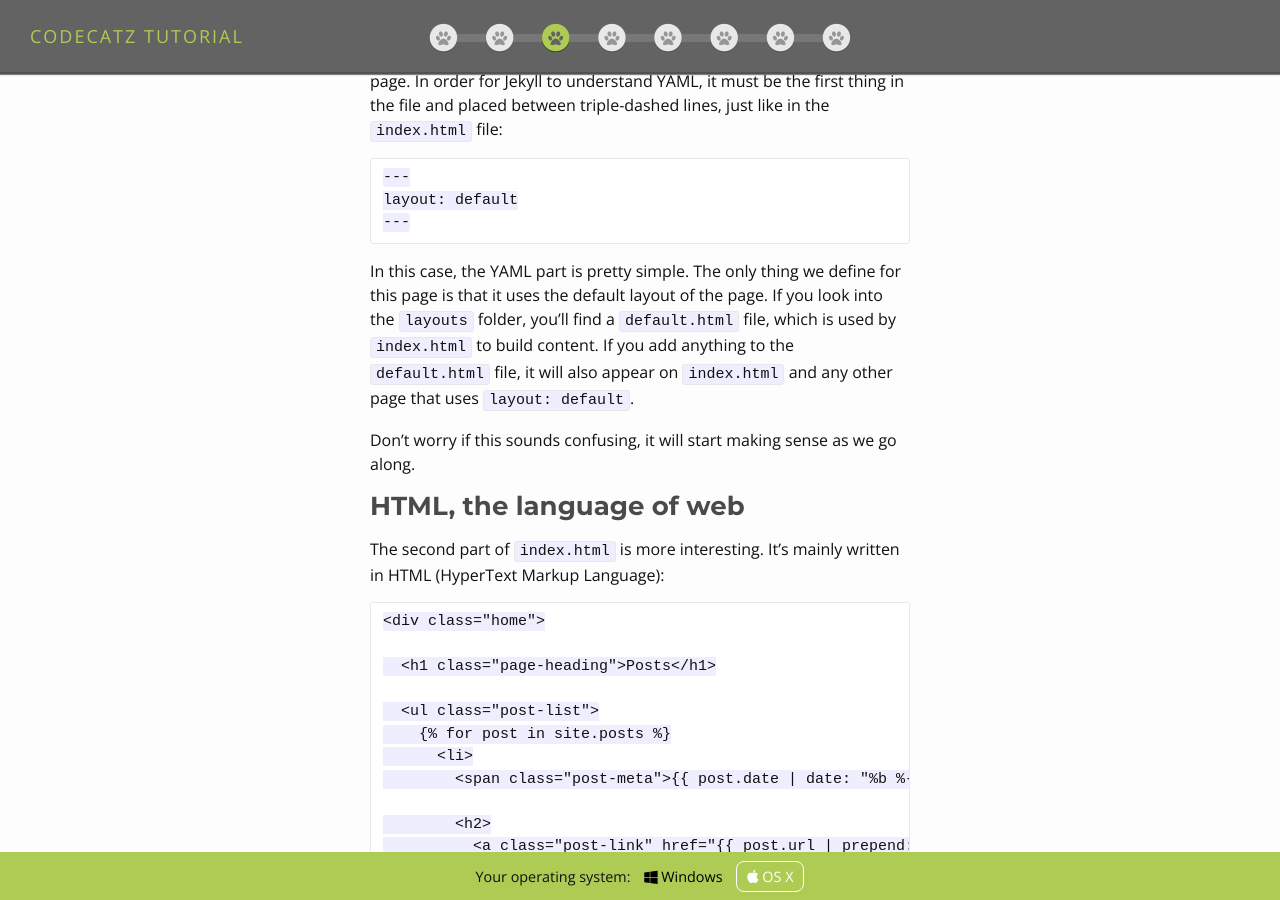
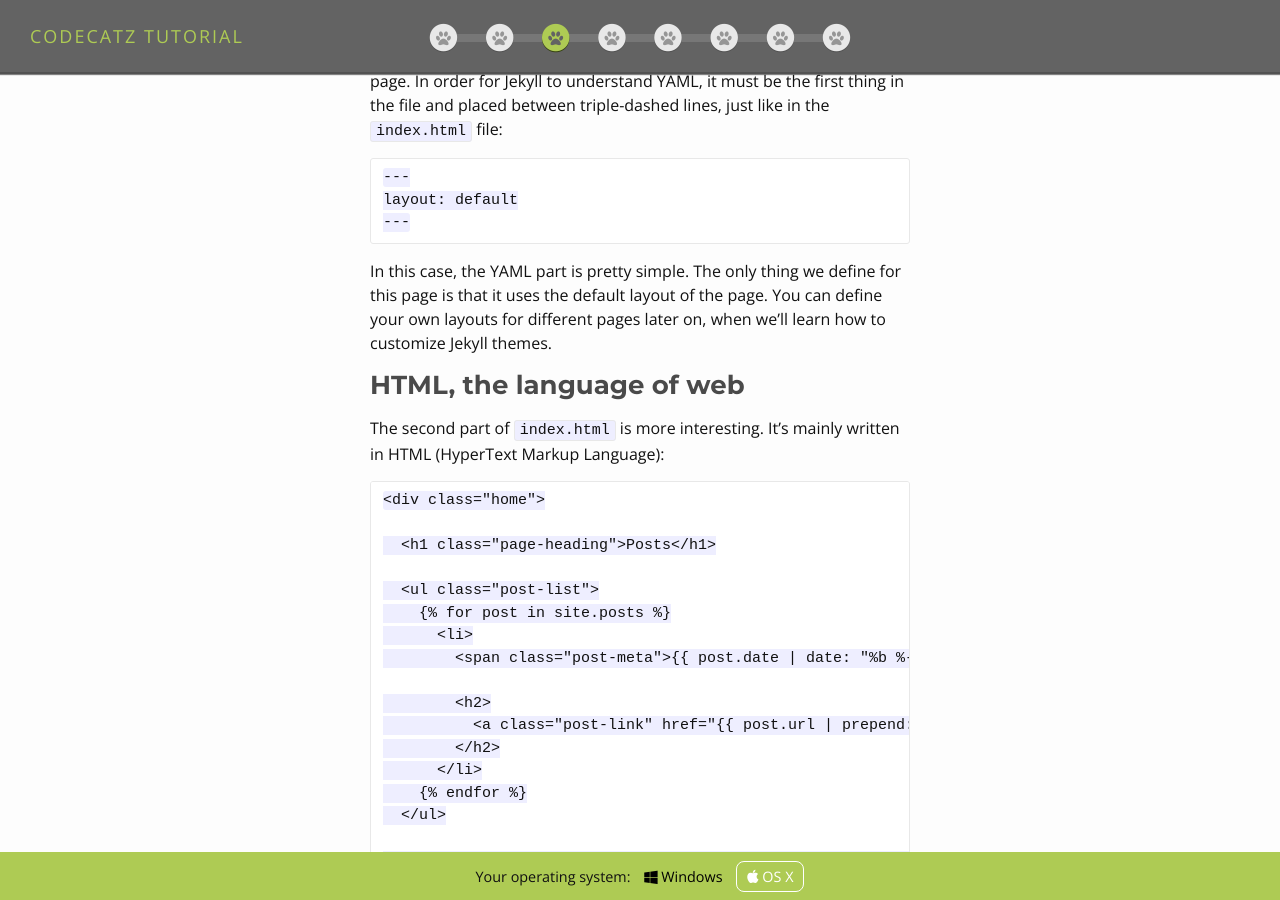
Before and after one commit to CodeCatz/codecatz-tutorial, a Jekyll site: the page built from 3-pages/index.md, in a window 1280 px wide and 900 px high, scrolled down 533 px. Built offline with Jekyll 4.4.1, drawn with Linux system fonts in a browser that asks for light colours; nearby versions of some CDN libraries; some of the changed text lies outside the part shown.

Commit message:
more clarity and consistency updates

```diff
--- a/3-pages/index.md
+++ b/3-pages/index.md
@@ -16,9 +16,7 @@ It's made out of two parts. The first part is written in YAML front matter which
 	layout: default
 	---
 
-In this case, the YAML part is pretty simple. The only thing we define for this page is that it uses the default layout of the page. If you look into the `layouts` folder, you'll find a `default.html` file, which is used by `index.html` to build content. If you add anything to the `default.html` file, it will also appear on `index.html` and any other page that uses `layout: default`.
-
-Don't worry if this sounds confusing, it will start making sense as we go along.
+In this case, the YAML part is pretty simple. The only thing we define for this page is that it uses the default layout of the page. You can define your own layouts for different pages later on, when we'll learn how to customize Jekyll themes.
 
 ### HTML, the language of web
 
@@ -123,7 +121,7 @@ Desktop web browsers also offer other tools that can help you see how a webpage
 
 Let's get back to your own website. At the moment, you still have the section that displays blog posts on the front page of the website. We'll now create a new web page that will be used for displaying blog posts, so there's more space for other content.
 
-Copy the file `about.md` and rename it to `blog.html` (make sure both files are in the same folder). Edit the YAML part of `blog.html` like this:
+Use Finder to make a copy of the file `about.md` and rename the copy to `blog.html` (make sure both files are in the same folder). Edit the YAML part of `blog.html` like this:
 
 	---
 	layout: page
```
Also changed, not shown: other parts of 3-pages/index.md (+1 -1 lines), 4-posts/index.md (+1 -1 lines).
